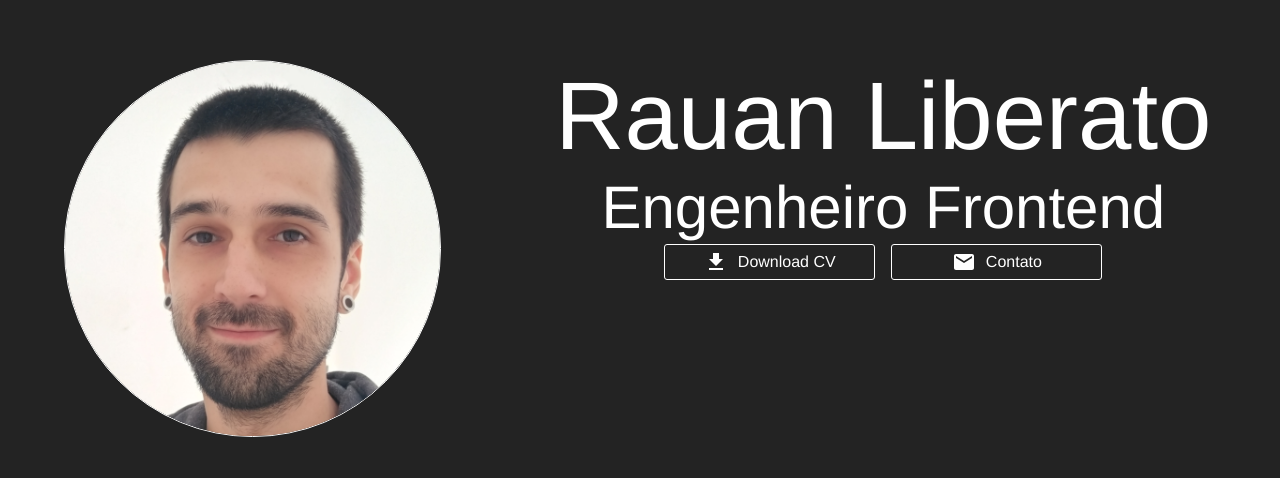
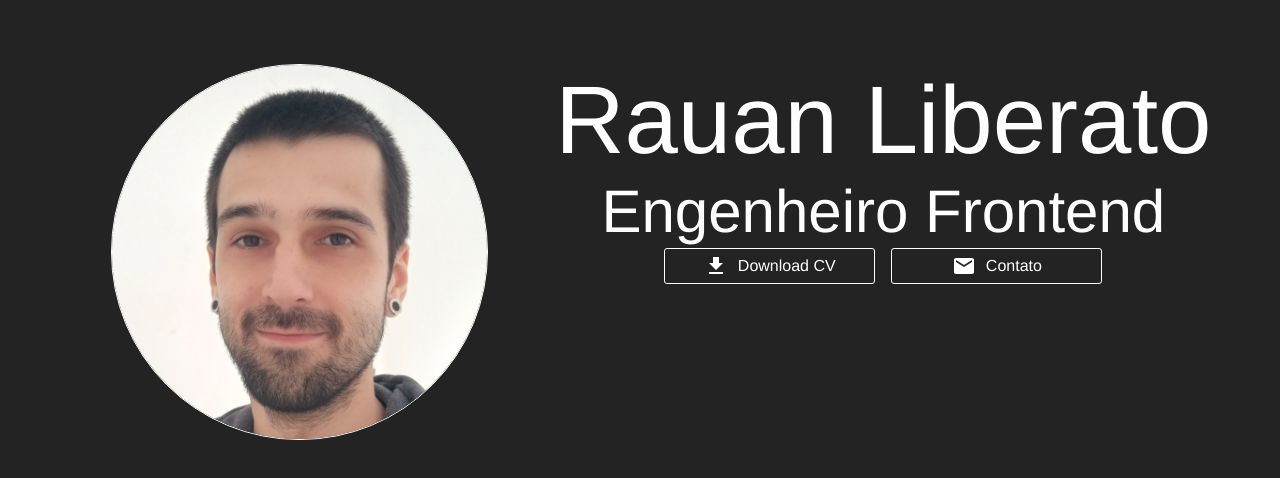
Before and after one commit to rauanb/rauanliberato, a React (Vite) app: page / in a window 1280 px wide. Shown: the part 148-626 px from the top of the page. Built offline with nearby package versions, Linux system fonts and the light colour scheme.

Commit message:
Correção posição Avatar

```diff
--- a/src/pages/Home/sections/Hero/Hero.tsx
+++ b/src/pages/Home/sections/Hero/Hero.tsx
@@ -22,6 +22,11 @@ const Hero = () => {
     const StyledImg = styled("img")(({ theme }) => ({
         borderRadius: "50%",
         width: "80%",
+        display: "flex",
+        // alignItems: "center",
+        // justifyContent: "center",
+        margin: "0 auto",
+
         border: `1px solid ${theme.palette.primary.contrastText}`
     }))
 
```
